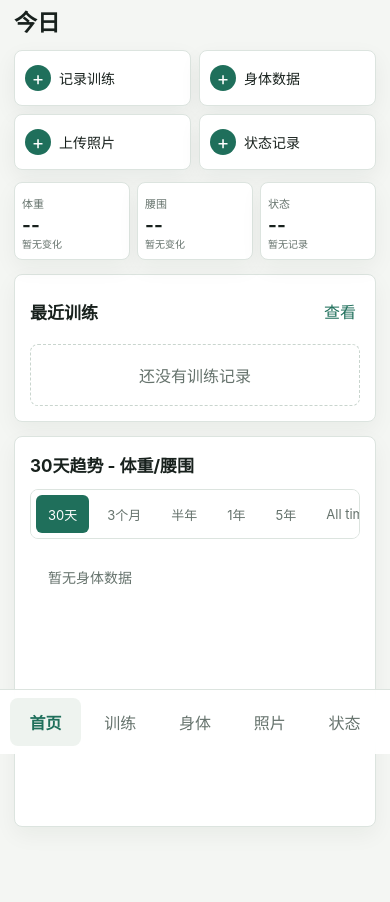
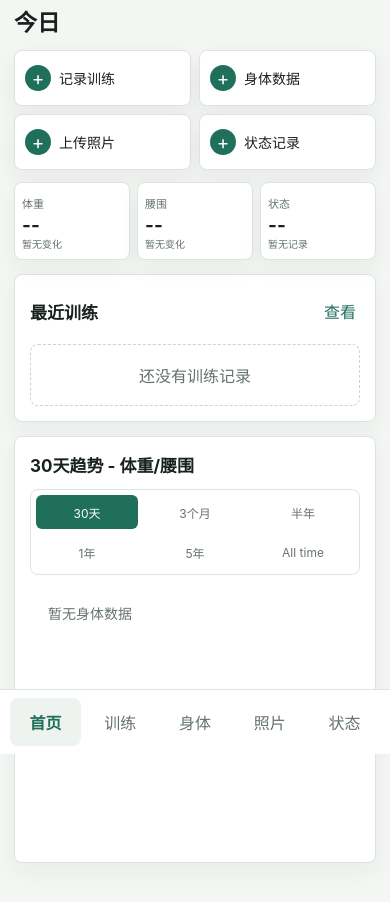
Before and after one commit to Ge-James/fitness-tracker, a plain HTML site: page index.html in a window 390 px wide. Shown: the part 90-992 px from the top of the page. Drawn offline with nearby package versions, Linux system fonts and the light colour scheme.

Commit message:
Fix home range tabs overflow

```diff
--- a/app.js
+++ b/app.js
@@ -2588,7 +2588,7 @@ async function init() {
       window.location.reload();
     });
     navigator.serviceWorker
-      .register("service-worker.js?v=63", { updateViaCache: "none" })
+      .register("service-worker.js?v=64", { updateViaCache: "none" })
       .then((registration) => registration.update())
       .catch((error) => console.warn("Service worker registration failed", error));
   }
--- a/index.html
+++ b/index.html
@@ -6,7 +6,7 @@
     <meta name="theme-color" content="#1f6f5b" />
     <title>健身追踪</title>
     <link rel="manifest" href="manifest.webmanifest" />
-    <link rel="stylesheet" href="styles.css?v=63" />
+    <link rel="stylesheet" href="styles.css?v=64" />
   </head>
   <body>
     <div class="app-shell">
@@ -450,6 +450,6 @@
 
     <script src="https://cdn.jsdelivr.net/npm/@supabase/supabase-js@2"></script>
     <script src="supabase-config.js"></script>
-    <script src="app.js?v=63"></script>
+    <script src="app.js?v=64"></script>
   </body>
 </html>
--- a/service-worker.js
+++ b/service-worker.js
@@ -1,9 +1,9 @@
-const CACHE_NAME = "fitness-tracker-v63";
+const CACHE_NAME = "fitness-tracker-v64";
 const ASSETS = [
   "./",
   "./index.html",
-  "./styles.css?v=63",
-  "./app.js?v=63",
+  "./styles.css?v=64",
+  "./app.js?v=64",
   "./supabase-config.js",
   "./manifest.webmanifest",
   "./icon.svg"
--- a/styles.css
+++ b/styles.css
@@ -716,6 +716,17 @@ canvas {
   color: #fff;
 }
 
+.compact-tabs {
+  display: grid;
+  grid-template-columns: repeat(6, minmax(0, 1fr));
+  overflow: visible;
+}
+
+.compact-tabs button {
+  min-width: 0;
+  padding: 0 8px;
+}
+
 .chart-panel {
   margin-bottom: 14px;
 }
@@ -1233,6 +1244,16 @@ details label {
     white-space: nowrap;
   }
 
+  .compact-tabs {
+    grid-template-columns: repeat(3, minmax(0, 1fr));
+  }
+
+  .compact-tabs button {
+    min-height: 34px;
+    padding: 0 6px;
+    font-size: 12px;
+  }
+
   dialog {
     width: calc(100vw - 20px);
   }
```
